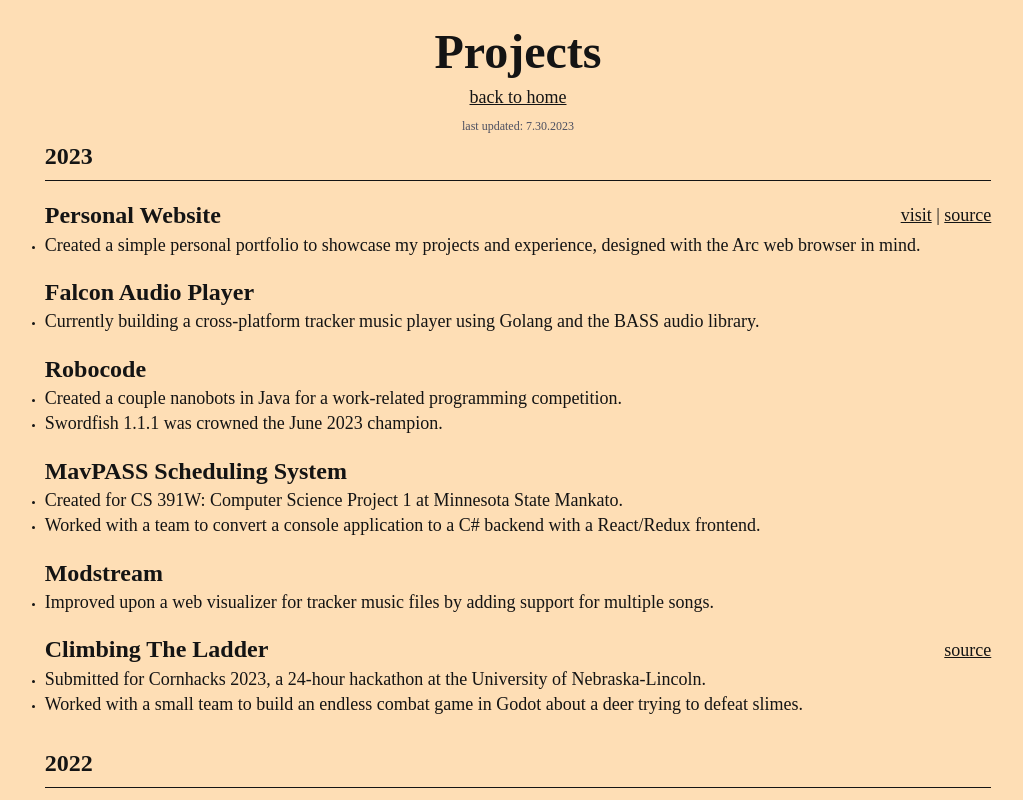
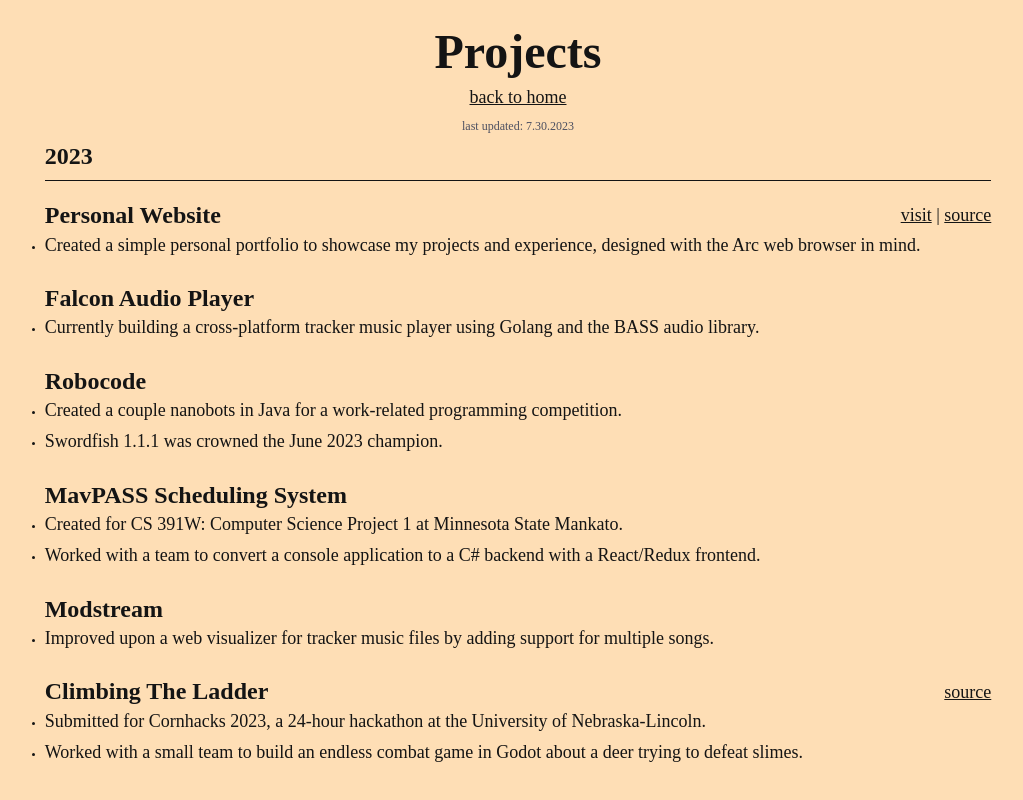
Before and after one commit to heroldev/arcless, a React (Vite) app: page /projects in a window 1280 px wide. Shown: the top 800 px of the page, without its empty margins (122-1145 px from the left). Built offline with nearby package versions, Linux system fonts and the light colour scheme.

Commit message:
li padding

```diff
--- a/src/views/Projects/Projects.less
+++ b/src/views/Projects/Projects.less
@@ -46,5 +46,6 @@
 }
 
 li {
+  margin-bottom: 0.6em;
   margin-right: 0.6em;
 }
```
